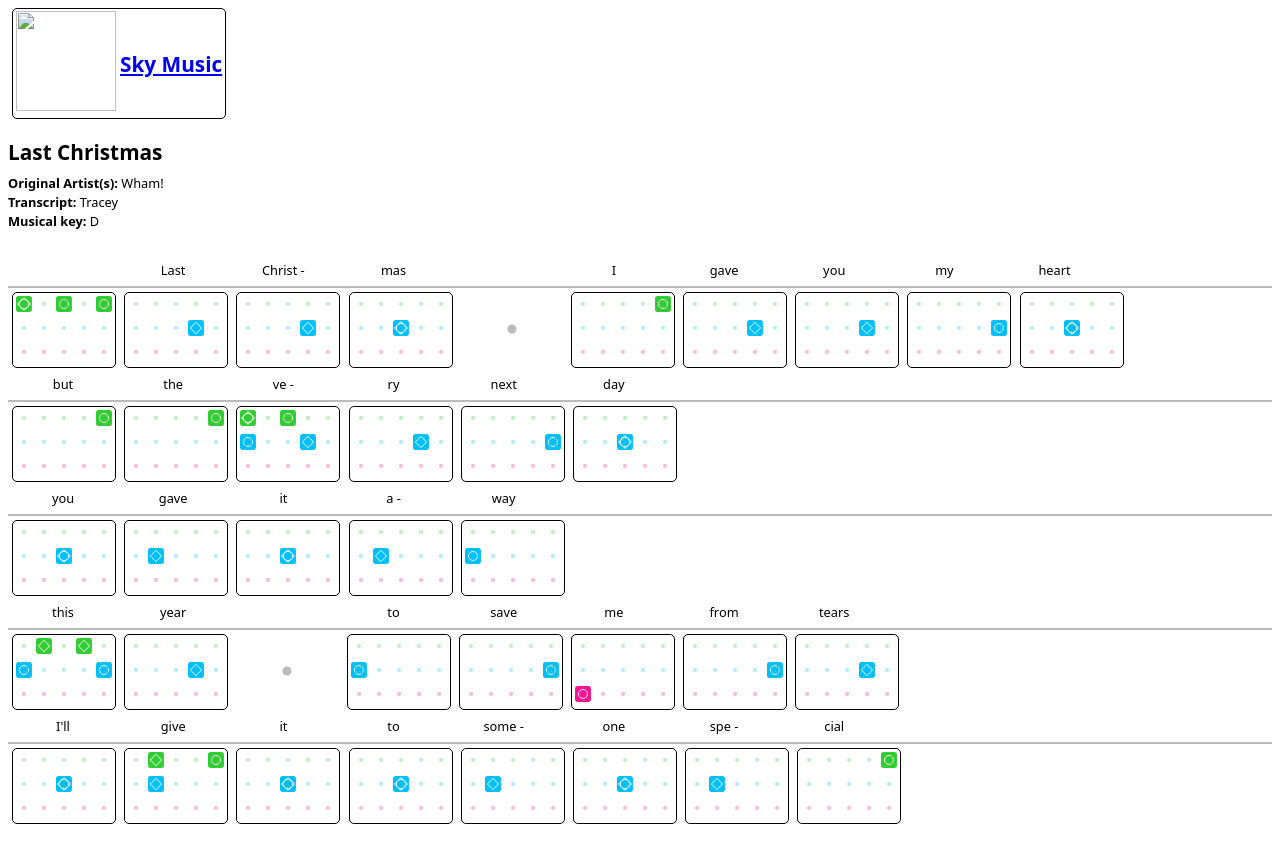
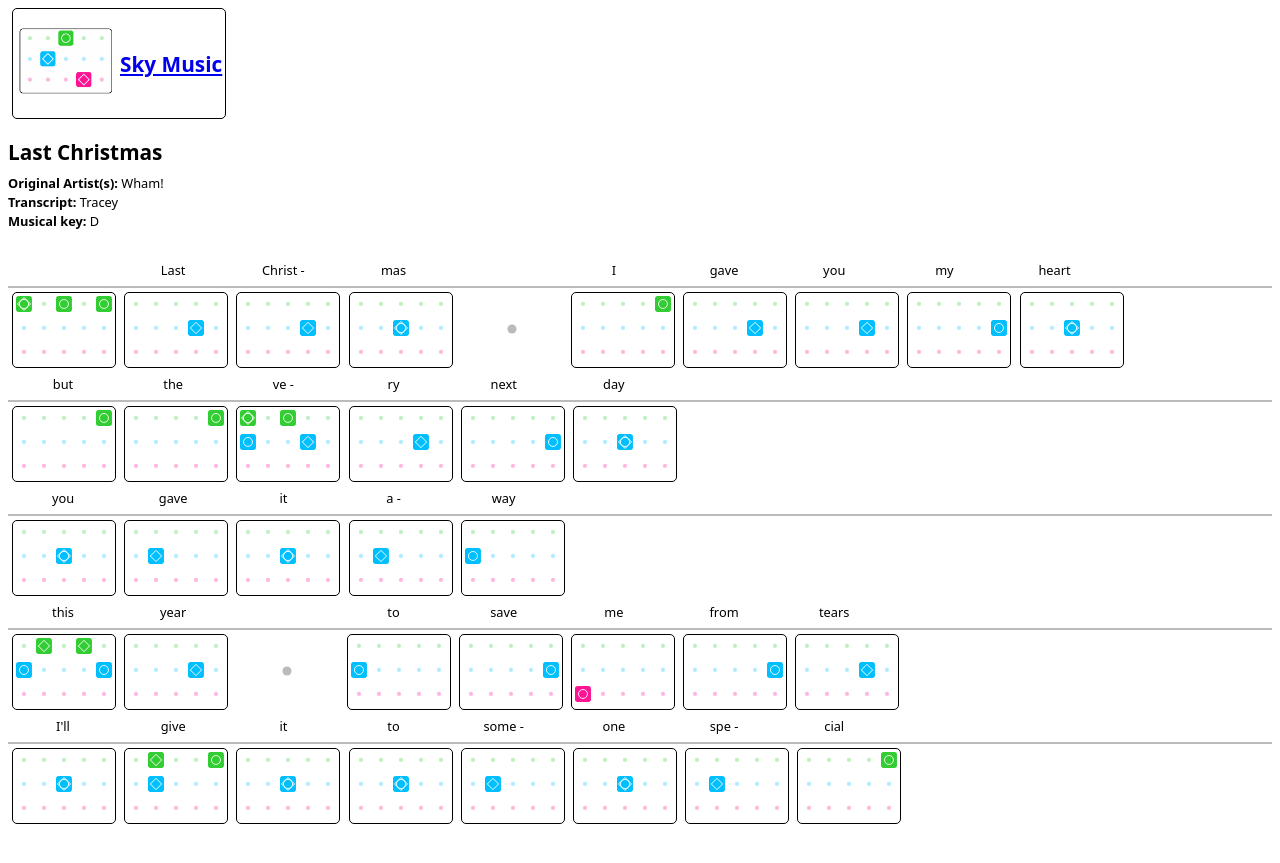
Before and after one commit to sky-music/sky-music.github.io, a Jekyll site: the page songs/Last_Christmas.html, which Jekyll copies as it is, in a window 1280 px wide. Shown: the top 863 px of the page. Built offline with Jekyll 4.4.1, drawn with Linux system fonts in a browser that asks for light colours.

Commit message:
Update Last_Christmas.html

```diff
--- a/songs/Last_Christmas.html
+++ b/songs/Last_Christmas.html
@@ -418,7 +418,7 @@ svg rect.note-background {
 <table id="navigation">
     <tr>
       <td>
-        <a href="../index.html"><img src="../images/sky-music-logo.png" width="100" height="100" /></a>
+        <a href="../index.html"><img src="../assets/images/sky-music-logo-sheets.png" width="100" height="100" /></a>
       </td>
       <td>
         <h1><a href="../index.html">Sky Music</a></h1>
```
